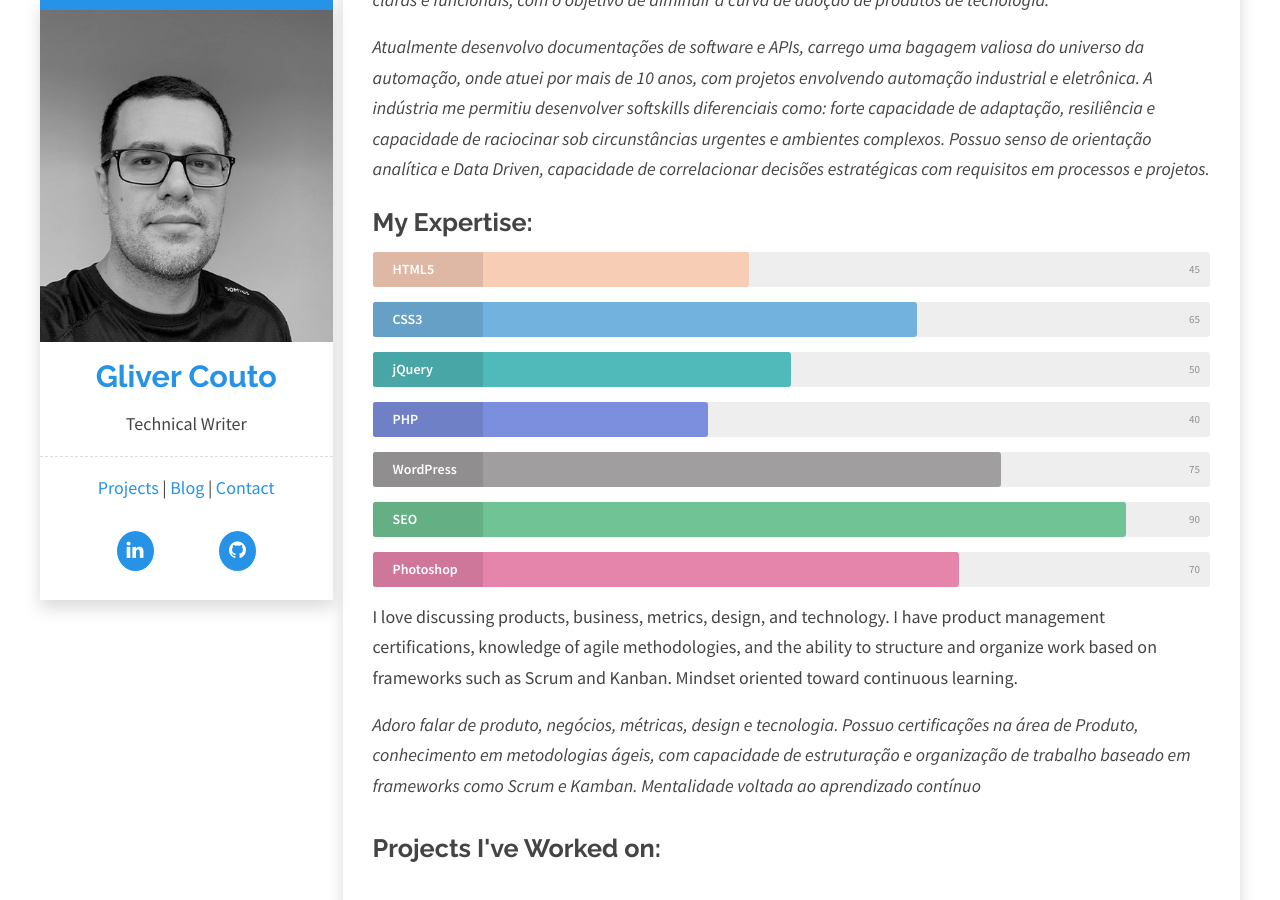
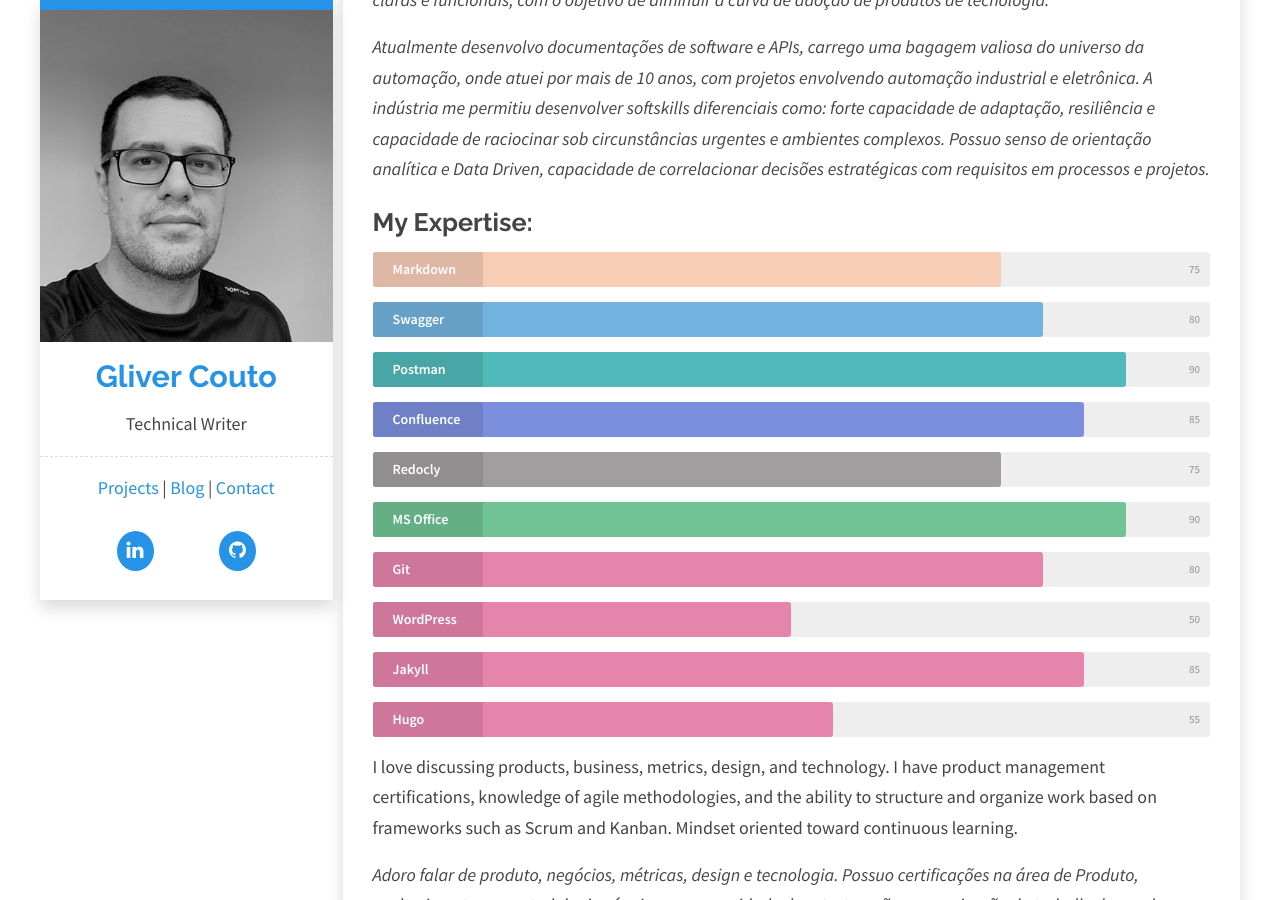
Before and after one commit to gliverCouto/glivercouto.github.io, a Jekyll site: the page built from index.html, in a window 1280 px wide and 900 px high, scrolled down 514 px. Built offline with Jekyll 4.4.1, drawn with Linux system fonts in a browser that asks for light colours.

Commit message:
Update main.yml
Update expertise

```diff
--- a/_data/main.yml
+++ b/_data/main.yml
@@ -62,33 +62,44 @@ social:
 
 
 expertise:
-  - title: HTML5
-    level: 45
+  - title: Markdown
+    level: 75
     color: rgb(247, 205, 182)
 
-  - title: CSS3
-    level: 65
+  - title: Swagger
+    level: 80
     color: rgb(113, 178, 222)
 
-  - title: jQuery
-    level: 50
+  - title: Postman
+    level: 90
     color: rgb(80, 185, 185)
 
-  - title: PHP
-    level: 40
+  - title: Confluence
+    level: 85
     color: rgb(124, 142, 222)
 
-  - title: WordPress
+  - title: Redocly
     level: 75
     color: rgb(160, 158, 158)
 
-  - title: SEO
+  - title: MS Office
     level: 90
     color: rgb(112, 195, 148)
 
-  - title: Photoshop
-    level: 70
+  - title: Git
+    level: 80
     color: rgb(230, 133, 172)
 
+  - title: WordPress
+    level: 50
+    color: rgb(230, 133, 172)
+
+  - title: Jakyll
+    level: 85
+    color: rgb(230, 133, 172)
+
+  - title: Hugo
+    level: 55
+    color: rgb(230, 133, 172)
 
 buy-button: true
```
